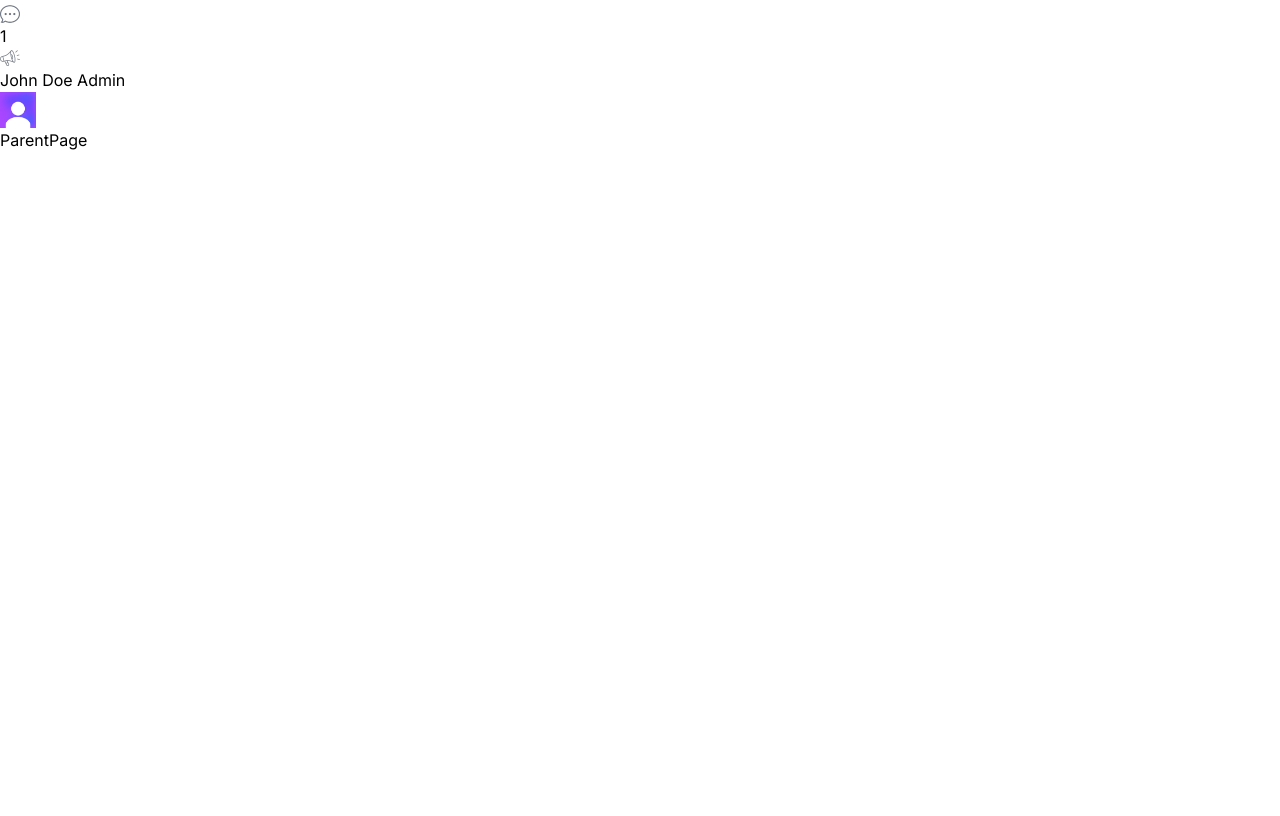
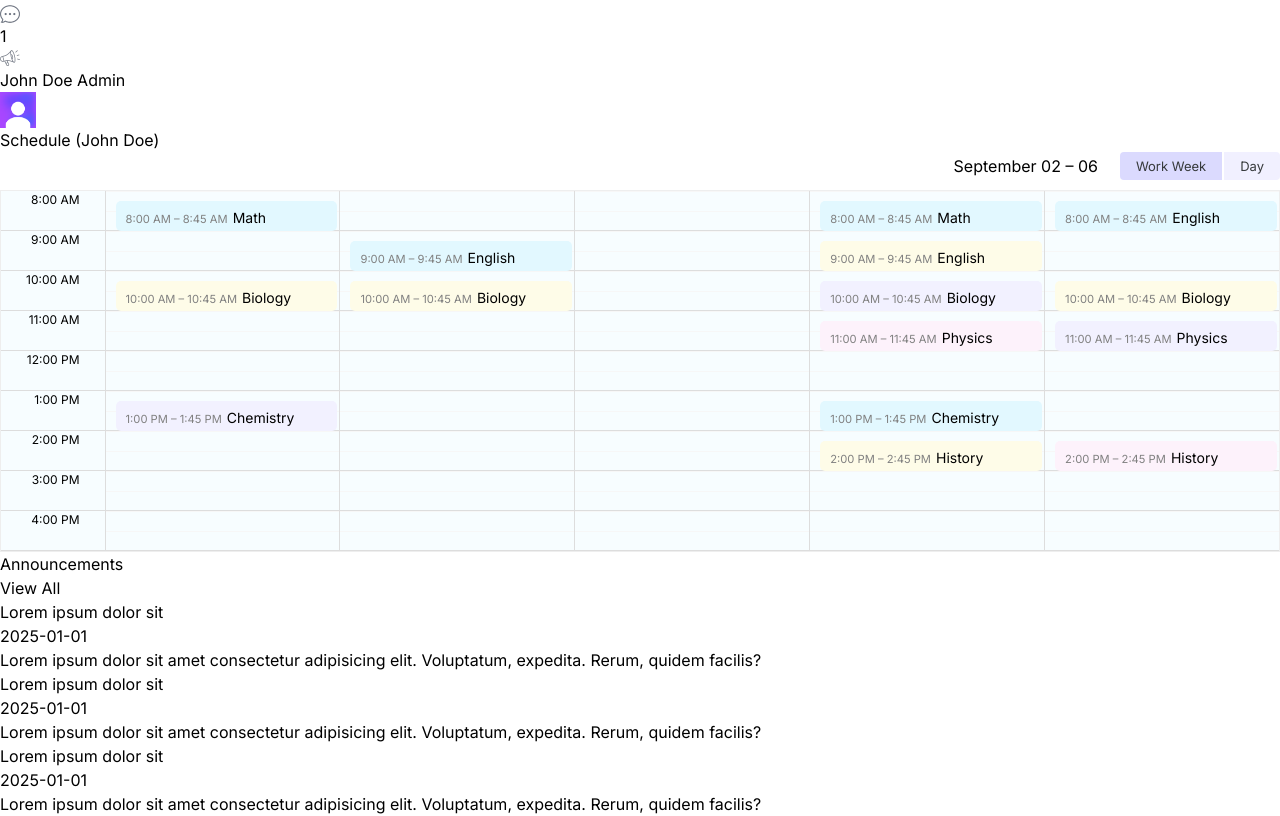
Before and after one commit to SadiKISLAR/next-dashboard-ui, a Next.js app: page /parent in a window 1280 px wide. Shown: the part 886-1702 px from the top of the page. Before the commit the page ends 1038 px from the top, so only its background shows below. Built offline with nearby package versions, Linux system fonts and the light colour scheme.

Commit message:
home pages done

```diff
--- a/src/app/(dashboard)/layout.tsx
+++ b/src/app/(dashboard)/layout.tsx
@@ -19,9 +19,9 @@
 
     </div>
     {/* RIGHT */}
-    <div className="w-[86%] md:w-[92%] lg:[84%] xl:w-[86%] bg-[#F7F8FA] overflow-scroll">
+    <div className="w-[86%] md:w-[92%] lg:[84%] xl:w-[86%] bg-[#F7F8FA] overflow-scroll flex flex-col">
       <Navbar />
-{     children}
+      {children}
     </div>
   </div>
 }
--- a/src/app/(dashboard)/parent/page.tsx
+++ b/src/app/(dashboard)/parent/page.tsx
@@ -1,6 +1,22 @@
+import Announcements from "@/components/Announcements"
+import BigCalendar from "@/components/BigCalendar"
+
 const ParentPage = () => {
   return (
-    <div className=''>ParentPage</div>
+    <div className='flex-1 p-4 flex gap-4 flex-col xl:flex-row'>
+      {/* LEFT */}
+      <div className="w-full xl:w-2/3">
+      <div className="h-full bg-white p-4 rounded-md">
+        <h1 className="text-xl font-semibold "> Schedule (John Doe) </h1>
+        <BigCalendar/>
+
+      </div>
+      </div>
+      {/* RIGHT */}
+      <div className="w-full xl:w-1/3 flex flex-col gap-8">
+        <Announcements/>
+      </div>
+    </div>
   )
 }
 
--- a/src/app/globals.css
+++ b/src/app/globals.css
@@ -2,17 +2,107 @@
 @tailwind components;
 @tailwind utilities;
 
-.react-calendar{
-    width: 100% !important;
-    border: none !important;
-    font-family: "Inter", sans-serif !important;
+.react-calendar {
+  width: 100% !important;
+  border: none !important;
+  font-family: "Inter", sans-serif !important;
 }
 
-.react-calendar__navigation__label__labelText{
-    font-weight: 600;
+.react-calendar__navigation__label__labelText {
+  font-weight: 600;
 }
 
-.react-calendar__tile--active{
-    background-color: #C3EBFA !important;
-    color: black !important;
+.react-calendar__tile--active {
+  background-color: #c3ebfa !important;
+  color: black !important;
 }
+
+.rbc-btn-group:first-child {
+  display: none !important;
+}
+
+.rbc-toolbar-label {
+  text-align: right !important;
+  padding: 0px 20px !important;
+}
+
+.rbc-btn-group:last-child {
+  font-size: 13px !important;
+}
+
+.rbc-btn-group:last-child button {
+  border: none !important;
+  background-color: #f1f0ff !important;
+  margin-left: 2px !important;
+}
+
+.rbc-toolbar button.rbc-active {
+  background-color: #dbdafe !important;
+  box-shadow: none !important;
+}
+
+.rbc-time-view {
+  border-color: #eee !important;
+}
+
+.rbc-time-header {
+  display: none !important;
+}
+
+.rbc-time-content {
+  border: none !important;
+}
+
+.rbc-time-gutter.rbc-time-column {
+  font-size: 12px !important;
+}
+
+.rbc-time-gutter.rbc-time-column .rbc-timeslot-group {
+  padding: 0px 20px !important;
+}
+
+.rbc-timeslot-group {
+  background-color: #f7fdff !important;
+}
+
+.rbc-day-slot {
+  font-size: 14px !important;
+}
+
+.rbc-event {
+  border: none !important;
+  color: black !important;
+  padding: 10px !important;
+  margin: 10px !important;
+  width: 99% !important;
+}
+
+.rbc-event:nth-child(1) {
+  background-color: #e2f8ff !important;
+}
+.rbc-event:nth-child(2) {
+  background-color: #fefce8 !important;
+}
+.rbc-event:nth-child(3) {
+  background-color: #f2f1ff !important;
+}
+.rbc-event:nth-child(4) {
+  background-color: #fdf2fb !important;
+}
+.rbc-event:nth-child(5) {
+  background-color: #e2f8ff !important;
+}
+.rbc-event:nth-child(6) {
+  background-color: #fefce8 !important;
+}
+.rbc-event:nth-child(7) {
+  background-color: #f2f1ff !important;
+}
+.rbc-event:nth-child(8) {
+  background-color: #fdf2fb !important;
+}
+
+.rbc-event-label{
+  color: gray !important;
+  margin-bottom: 5px;
+}
--- a/src/components/BigCalendar.tsx
+++ b/src/components/BigCalendar.tsx
@@ -1,22 +1,34 @@
 "use client";
 
-import { Calendar, momentLocalizer } from 'react-big-calendar'
-import moment from 'moment'
-import { calendarEvents } from '@/lib/data';
- import "react-big-calendar/lib/css/react-big-calendar.css"
+import { Calendar, momentLocalizer, View, Views } from "react-big-calendar";
+import moment from "moment";
+import { calendarEvents } from "@/lib/data";
+import "react-big-calendar/lib/css/react-big-calendar.css";
+import { useState } from "react";
 
-const localizer = momentLocalizer(moment)
+const localizer = momentLocalizer(moment);
 
-const BigCalendar = () => (
-  <div>
+const BigCalendar = () => {
+  const [view, setView] = useState<View>(Views.WORK_WEEK);
+
+  const handleOnChangeView = (selectedView: View) => {
+    setView(selectedView);
+  };
+
+  return (
     <Calendar
       localizer={localizer}
       events={calendarEvents}
       startAccessor="start"
       endAccessor="end"
-      style={{ height: 500 }}
+      views={["work_week", "day"]}
+      view={view}
+      style={{ height: "98%" }}
+      onView={handleOnChangeView}
+      min={new Date(2025, 1, 0, 8, 0, 0)}
+      max={new Date(2025, 1, 0, 17, 0, 0)}
     />
-  </div>
-)
+  );
+};
 
 export default BigCalendar;
--- a/src/lib/data.ts
+++ b/src/lib/data.ts
@@ -921,113 +921,113 @@
   {
     title: "Math",
     allDay: false,
-    start: new Date(2024, 7, 12, 8, 0),
-    end: new Date(2024, 7, 12, 8, 45),
+    start: new Date(2024, 8, 5, 8, 0),
+    end: new Date(2024, 8, 5, 8, 45),
   },
   {
     title: "English",
     allDay: false,
-    start: new Date(2024, 7, 12, 9, 0),
-    end: new Date(2024, 7, 12, 9, 45),
+    start: new Date(2024, 8, 5, 9, 0),
+    end: new Date(2024, 8, 5, 9, 45),
   },
   {
     title: "Biology",
     allDay: false,
-    start: new Date(2024, 7, 12, 10, 0),
-    end: new Date(2024, 7, 12, 10, 45),
+    start: new Date(2024, 8, 5, 10, 0),
+    end: new Date(2024, 8, 5, 10, 45),
   },
   {
     title: "Physics",
     allDay: false,
-    start: new Date(2024, 7, 12, 11, 0),
-    end: new Date(2024, 7, 12, 11, 45),
+    start: new Date(2024, 8, 5, 11, 0),
+    end: new Date(2024, 8, 5, 11, 45),
   },
   {
     title: "Chemistry",
     allDay: false,
-    start: new Date(2024, 7, 12, 13, 0),
-    end: new Date(2024, 7, 12, 13, 45),
+    start: new Date(2024, 8, 5, 13, 0),
+    end: new Date(2024, 8, 5, 13, 45),
   },
   {
     title: "History",
     allDay: false,
-    start: new Date(2024, 7, 12, 14, 0),
-    end: new Date(2024, 7, 12, 14, 45),
+    start: new Date(2024, 8, 5, 14, 0),
+    end: new Date(2024, 8, 5, 14, 45),
   },
   {
     title: "English",
     allDay: false,
-    start: new Date(2024, 7, 13, 9, 0),
-    end: new Date(2024, 7, 13, 9, 45),
+    start: new Date(2024, 8, 6, 8, 0),
+    end: new Date(2024, 8, 6, 8, 45),
   },
   {
     title: "Biology",
     allDay: false,
-    start: new Date(2024, 7, 13, 10, 0),
-    end: new Date(2024, 7, 13, 10, 45),
+    start: new Date(2024, 8, 6, 10, 0),
+    end: new Date(2024, 8, 6, 10, 45),
   },
   {
     title: "Physics",
     allDay: false,
-    start: new Date(2024, 7, 13, 11, 0),
-    end: new Date(2024, 7, 13, 11, 45),
+    start: new Date(2024, 8, 6, 11, 0),
+    end: new Date(2024, 8, 6, 11, 45),
   },
 
   {
     title: "History",
     allDay: false,
-    start: new Date(2024, 7, 13, 14, 0),
-    end: new Date(2024, 7, 13, 14, 45),
+    start: new Date(2024, 8, 6, 14, 0),
+    end: new Date(2024, 8, 6, 14, 45),
   },
   {
     title: "Math",
     allDay: false,
-    start: new Date(2024, 7, 14, 8, 0),
-    end: new Date(2024, 7, 14, 8, 45),
+    start: new Date(2024, 8, 2, 8, 0),
+    end: new Date(2024, 8, 2, 8, 45),
   },
   {
     title: "Biology",
     allDay: false,
-    start: new Date(2024, 7, 14, 10, 0),
-    end: new Date(2024, 7, 14, 10, 45),
+    start: new Date(2024, 8, 2, 10, 0),
+    end: new Date(2024, 8, 2, 10, 45),
   },
 
   {
     title: "Chemistry",
     allDay: false,
-    start: new Date(2024, 7, 14, 13, 0),
-    end: new Date(2024, 7, 14, 13, 45),
+    start: new Date(2024, 8, 2, 13, 0),
+    end: new Date(2024, 8, 2, 13, 45),
   },
   {
     title: "History",
     allDay: false,
-    start: new Date(2024, 7, 14, 14, 0),
-    end: new Date(2024, 7, 13, 14, 45),
+    start: new Date(2024, 8, 2, 14, 0),
+    end: new Date(2024, 8, 13, 2, 45),
   },
   {
     title: "English",
     allDay: false,
-    start: new Date(2024, 7, 15, 9, 0),
-    end: new Date(2024, 7, 15, 9, 45),
+    start: new Date(2024, 8, 3, 9, 0),
+    end: new Date(2024, 8, 3, 9, 45),
   },
   {
     title: "Biology",
     allDay: false,
-    start: new Date(2024, 7, 15, 10, 0),
-    end: new Date(2024, 7, 15, 10, 45),
+    start: new Date(2024, 8, 3, 10, 0),
+    end: new Date(2024, 8, 3, 10, 45),
   },
   {
     title: "Physics",
     allDay: false,
-    start: new Date(2024, 7, 15, 11, 0),
-    end: new Date(2024, 7, 15, 11, 45),
+    start: new Date(2024, 7, 3, 11, 0),
+    end: new Date(2024, 7, 3, 11, 45),
   },
 
   {
     title: "History",
     allDay: false,
-    start: new Date(2024, 7, 15, 14, 0),
-    end: new Date(2024, 7, 15, 14, 45),
+    start: new Date(2024, 7, 3, 14, 0),
+    end: new Date(2024, 7, 3, 14, 45),
   },
   {
     title: "Math",
```
Also changed, not shown: src/app/(dashboard)/teacher/page.tsx (+17 -1 lines).
